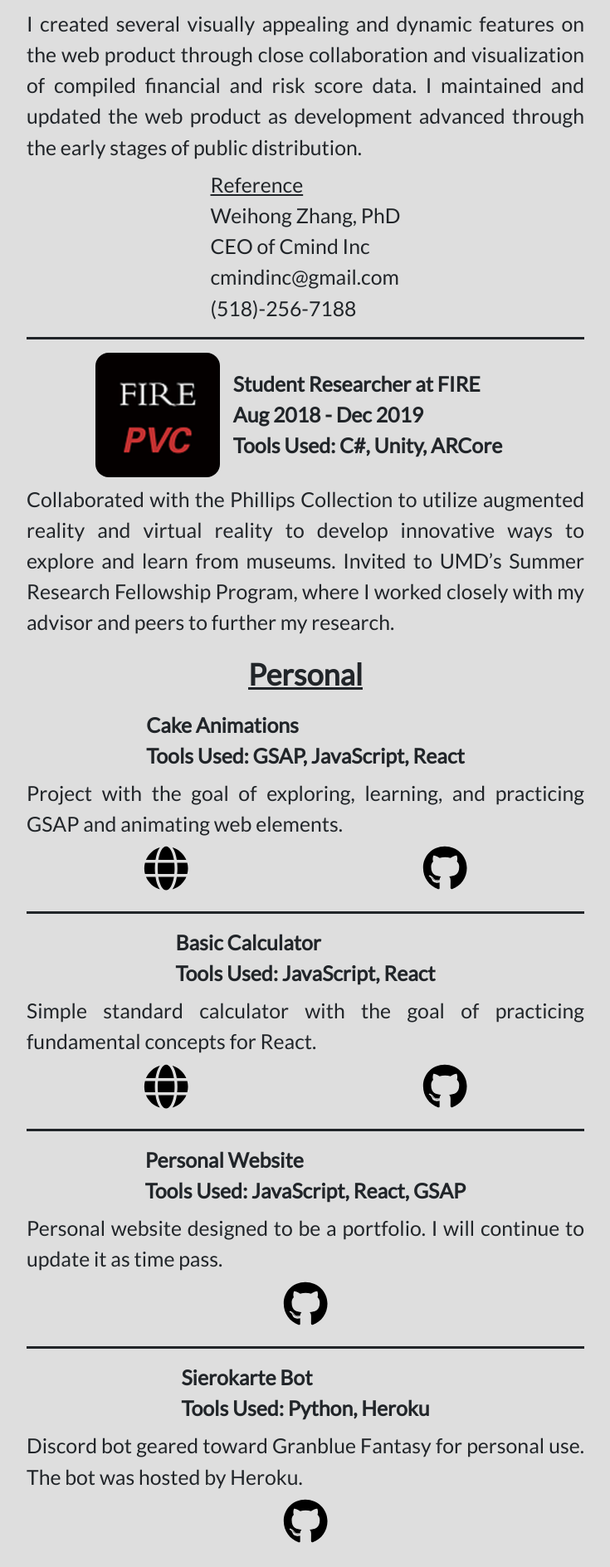
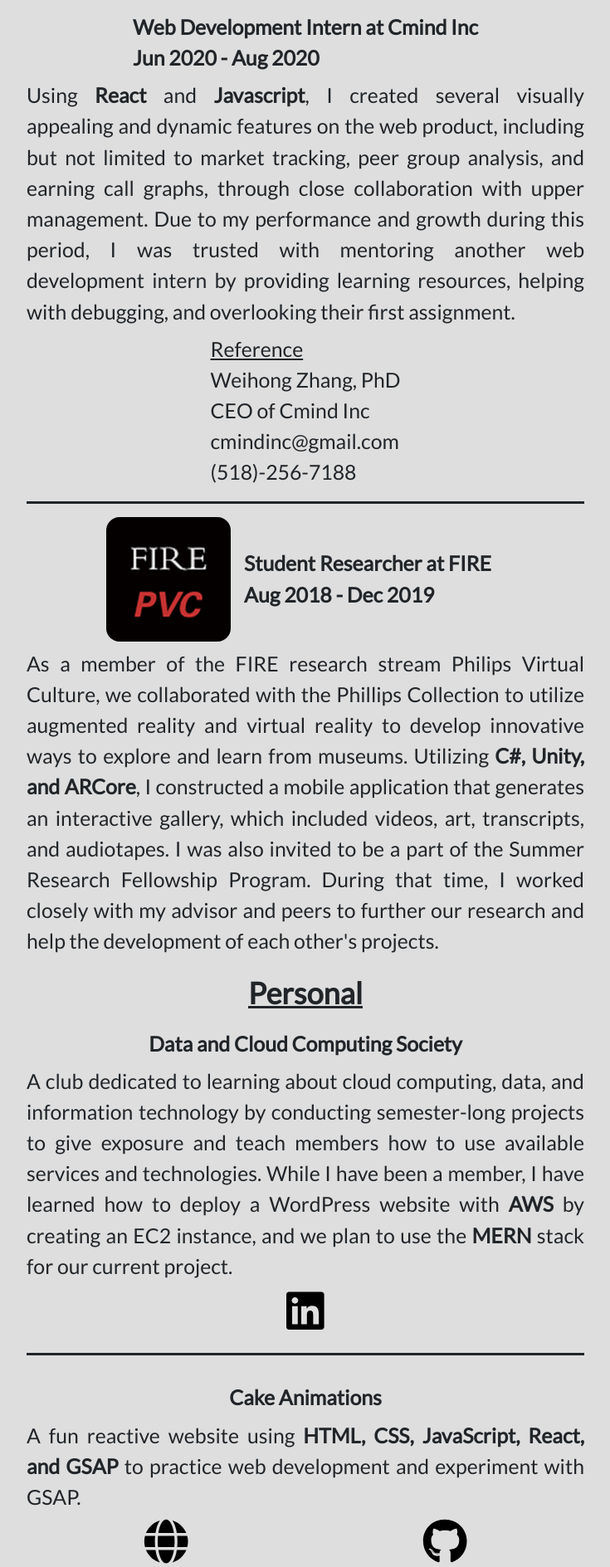
Before and after one commit to mtian725/merricktian.github.io, a React (Create React App) app: page / in a window 1280 px wide. Shown: the part 1792-3680 px from the top of the page at 83% size, without its empty margins (272-1007 px from the left). Built offline with nearby package versions, Linux system fonts and the light colour scheme.

Commit message:
Updated website and resume

```diff
--- a/src/App.js
+++ b/src/App.js
@@ -364,7 +364,11 @@ class App extends React.Component {
                     <div
                       className="Skill"
                       style={{backgroundColor:"#9999ff"}}
-                    >Data Structures</div>
+                    >Intro to Computer Systems</div>
+                    <div
+                      className="Skill"
+                      style={{backgroundColor:"#9999ff"}}
+                    >Discrete Structures</div>
                     <div
                       className="Skill"
                       style={{backgroundColor:"#9999ff"}}
@@ -376,7 +380,11 @@ class App extends React.Component {
                     <div
                       className="Skill"
                       style={{backgroundColor:"#9999ff"}}
-                    >Discrete Structures</div>
+                    >Intro to Artificial Intelligence</div>
+                    <div
+                      className="Skill"
+                      style={{backgroundColor:"#9999ff"}}
+                    >Programming Language Technologies and Paradigms</div>
                     <div
                       className="Skill"
                       style={{backgroundColor:"#9999ff"}}
@@ -420,15 +428,17 @@ class App extends React.Component {
                 <div className="Info"><strong>
                   Web Development Intern at Cmind Inc <br />
                   Jun 2020 - Aug 2020 <br />
-                  Tools Used: JavaScript, React, Visual Studio
                 </strong></div>
                 <div className="Description">
-                  {"I created several visually appealing and dynamic \
-                   features on the web product \
-                   through close collaboration and visualization of compiled \
-                   financial and risk score data. I maintained and updated \
-                   the web product as development advanced through the \
-                   early stages of public distribution. "}
+                  Using <b>React</b> and <b>Javascript</b>, I created
+                  several visually appealing and dynamic features on the web
+                  product, including but not limited to market tracking, peer
+                  group analysis, and earning call graphs, through close
+                  collaboration with upper management. Due to my performance
+                  and growth during this period, I was trusted with mentoring
+                  another web development intern by providing learning
+                  resources, helping with debugging, and overlooking their
+                  first assignment.
                 </div>
                 <div className="Description">
                   <u>Reference</u><br />
@@ -452,15 +462,19 @@ class App extends React.Component {
                 <div className="Info"><strong>
                   Student Researcher at FIRE <br />
                   Aug 2018 - Dec 2019 <br />
-                  Tools Used: C#, Unity, ARCore
                 </strong></div>
                 <div className="Description">
-                  {"Collaborated with the Phillips Collection to utilize \
-                  augmented reality and virtual reality to develop \
-                  innovative ways to explore and learn from museums. Invited \
-                  to UMD’s Summer Research Fellowship Program, where I \
-                  worked closely with \
-                  my advisor and peers to further my research."}
+                  As a member of the FIRE research stream Philips Virtual
+                  Culture, we collaborated with the Phillips Collection
+                  to utilize augmented reality and virtual reality to develop
+                  innovative ways to explore and learn from museums. Utilizing
+                  <b> C#, Unity, and ARCore</b>, I constructed a mobile
+                  application that generates an interactive gallery,
+                  which included videos, art, transcripts, and audiotapes.
+                  I was also invited to be a part of the  Summer Research
+                  Fellowship Program. During that time, I worked closely
+                  with my advisor and peers to further our research and
+                  help the development of each other{"'"}s projects.
                 </div>
               </div>
             </div>
@@ -479,12 +493,41 @@ class App extends React.Component {
                 className="d-flex justify-content-around flex-row flex-wrap"
               >
                 <div className="Info"><strong>
-                  Cake Animations <br />
-                  Tools Used: GSAP, JavaScript, React
+                  Data and Cloud Computing Society <br />
                 </strong></div>
                 <div className="Description">
-                  {"Project with the goal of exploring, learning, and \
-                  practicing GSAP and animating web elements."}
+                  A club dedicated to learning about cloud computing, data,
+                  and information technology by conducting semester-long
+                  projects to give exposure and teach members how to use
+                  available services and technologies. While I have been a
+                  member, I have learned how to deploy a WordPress website
+                  with <b>AWS</b> by creating an EC2 instance, and we plan
+                  to use the <b>MERN</b> stack for our current project.
+                </div>
+                <div
+                  title="LinkedIn"
+                >
+                  <a href="https://www.linkedin.com/company/data-and-cloud-computing-society/">
+                    <FontAwesomeIcon
+                      icon={faLinkedin}
+                      className="Project-Icon"
+                    />
+                  </a>
+                </div>
+              </div>
+              <hr style={{height:"2px", color:"#212529", backgroundColor:"#212529"}}/>
+            </div>
+            <div className="Content-Block" style={{marginTop:"1rem"}}>
+              <div
+                className="d-flex justify-content-around flex-row flex-wrap"
+              >
+                <div className="Info"><strong>
+                  Cake Animations <br />
+                </strong></div>
+                <div className="Description">
+                  A fun reactive website using
+                  <b> HTML, CSS, JavaScript, React, and GSAP </b>
+                  to practice web development and experiment with GSAP.
                 </div>
                 <div
                   title="Website"
@@ -515,11 +558,12 @@ class App extends React.Component {
               >
                 <div className="Info"><strong>
                   Basic Calculator <br />
-                  Tools Used: JavaScript, React
                 </strong></div>
                 <div className="Description">
-                  {"Simple standard calculator with the goal of \
-                  practicing fundamental concepts for React."}
+                  A basic web standard calculator built with
+                  <b> JavaScript and React </b>
+                  to practice fundamental concepts and to get familiar with
+                  React.
                 </div>
                 <div
                   title="Website"
@@ -550,11 +594,12 @@ class App extends React.Component {
               >
                 <div className="Info"><strong>
                   Personal Website <br />
-                  Tools Used: JavaScript, React, GSAP
                 </strong></div>
                 <div className="Description">
-                  {"Personal website designed to be a portfolio. \
-                  I will continue to update it as time pass."}
+                  A personal website constructed using
+                  <b> HTML, CSS, JavaScript, React, and GSAP </b>
+                  and designed to act as a portfolio. I will continue to
+                  update it as time pass.
                 </div>
                 <div
                   title="GitHub"
@@ -575,11 +620,13 @@ class App extends React.Component {
               >
                 <div className="Info"><strong>
                   Sierokarte Bot <br />
-                  Tools Used: Python, Heroku
                 </strong></div>
                 <div className="Description">
-                  {"Discord bot geared toward Granblue Fantasy for personal \
-                  use. The bot was hosted by Heroku."}
+                  A Discord bot was constructed using <b>Python</b>, and it
+                  was temporarily hosted on <b>Heroku</b>. I worked and
+                  maintained a centralized codebase on GitHub with a team of
+                  three. We sought to use this to improve the quality of life
+                  for beginners in the video game Granblue Fantasy.
                 </div>
                 <div
                   title="GitHub"
```
Also changed, not shown: 1 other file (tests, documents, lock files or other folders).
